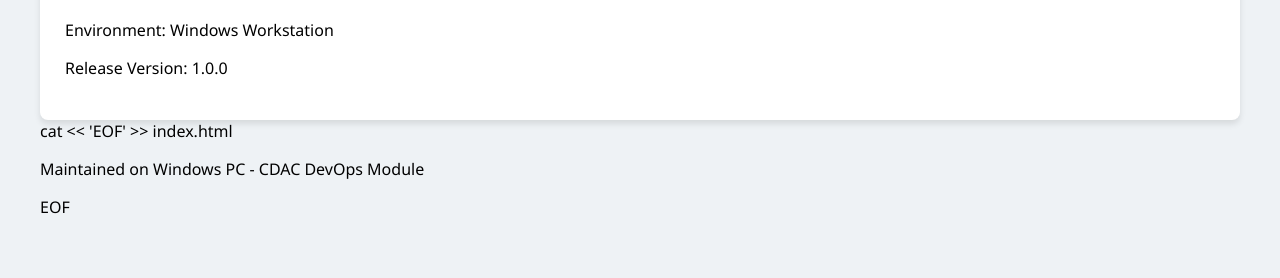
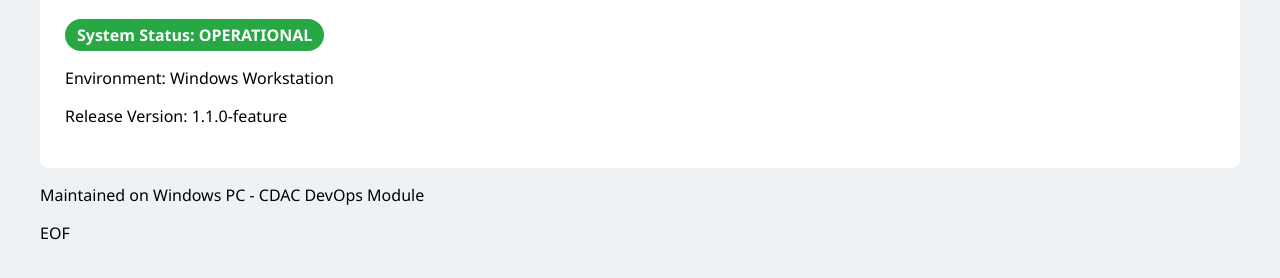
Before and after one commit to ramyabardae-cdac/devops-day01-practice, a plain HTML site: page index.html in a window 1280 px wide. Shown: the part 154-432 px from the top of the page. Drawn offline with Linux system fonts and the light colour scheme.

Commit message:
feat: add operational status indicator badge

```diff
--- a/index.html
+++ b/index.html
@@ -6,21 +6,23 @@ cat << 'EOF' > index.html
 	<title>DevOps Portal</title>
 	<style>
 	body { font-family: 'Segoe UI', Tahoma, sans-serif; margin: 40px;background: #eef2f5; }
-		.card { background: white; padding: 25px; border-radius: 8px; box-shadow: 0 4px 6px rgba(0,0,0,0.1);
-		}h1 { color: #0066cc; }
+	.card { background: white; padding: 25px; border-radius: 8px; box-shadow: 0 4px 6px gba(0,0,0,0.1); }
+	.status-badge { display: inline-block; padding: 5px 12px;
+	background: #28a745; color: white; border-radius: 20px; font-weight: bold;
+    }
+	h1 { color: #0066cc; }
      </style>
 </head>
 <body>
 	<div class="card">
 		<h1>DevOps Continuous Delivery Portal</h1>
+		<span class="status-badge">System Status: OPERATIONAL</span>
 		<p>Environment: Windows Workstation</p>
-	<p>Release Version: 1.0.0</p>
+		<p>Release Version: 1.1.0-feature</p>
 	</div>
-</body>
-</html>
-
-cat << 'EOF' >> index.html
 	<footer>
 		<p>Maintained on Windows PC - CDAC DevOps Module</p>
 	</footer>
+	</body>
+</html>
 EOF
```
Lines whose indentation alone changed are shown as unchanged.
